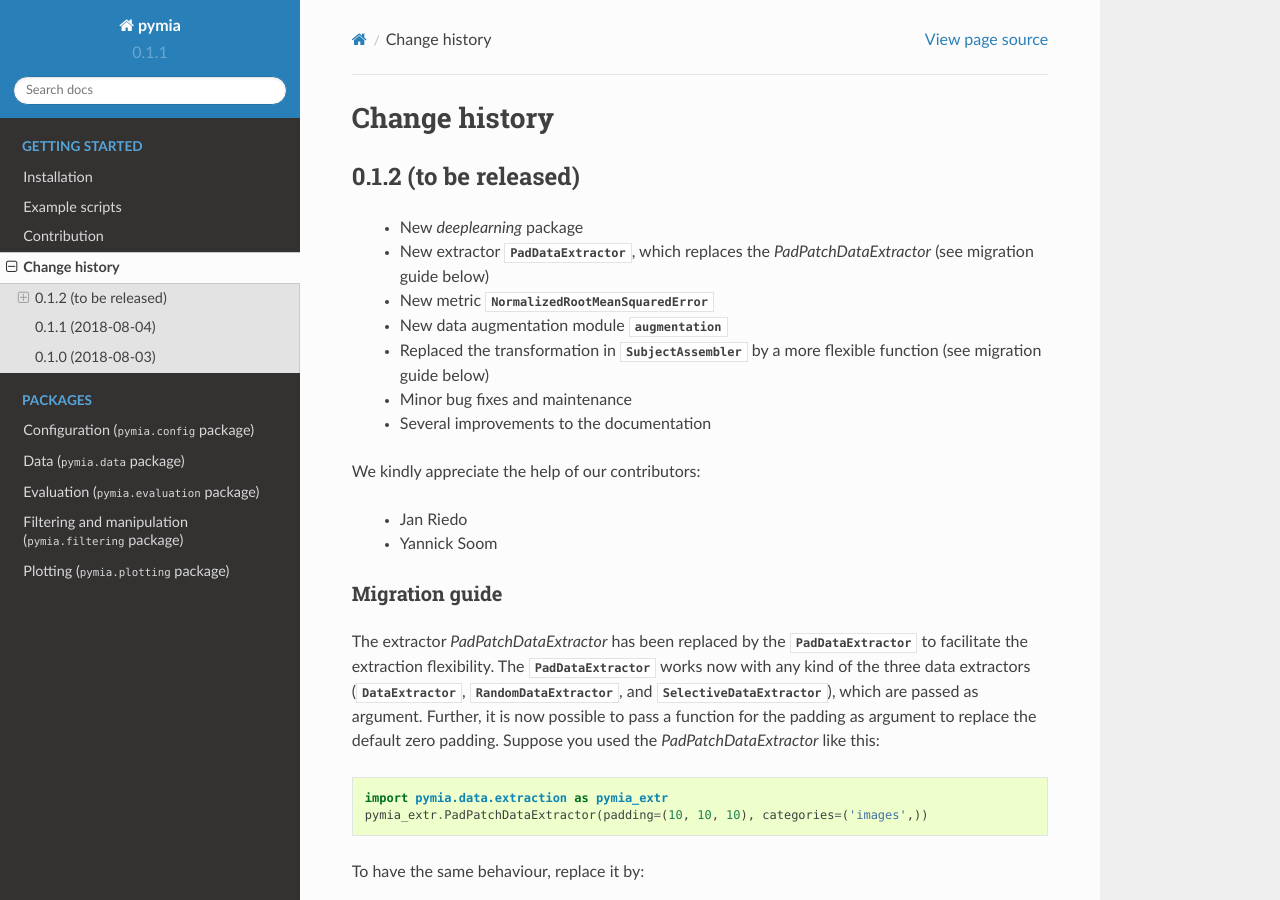
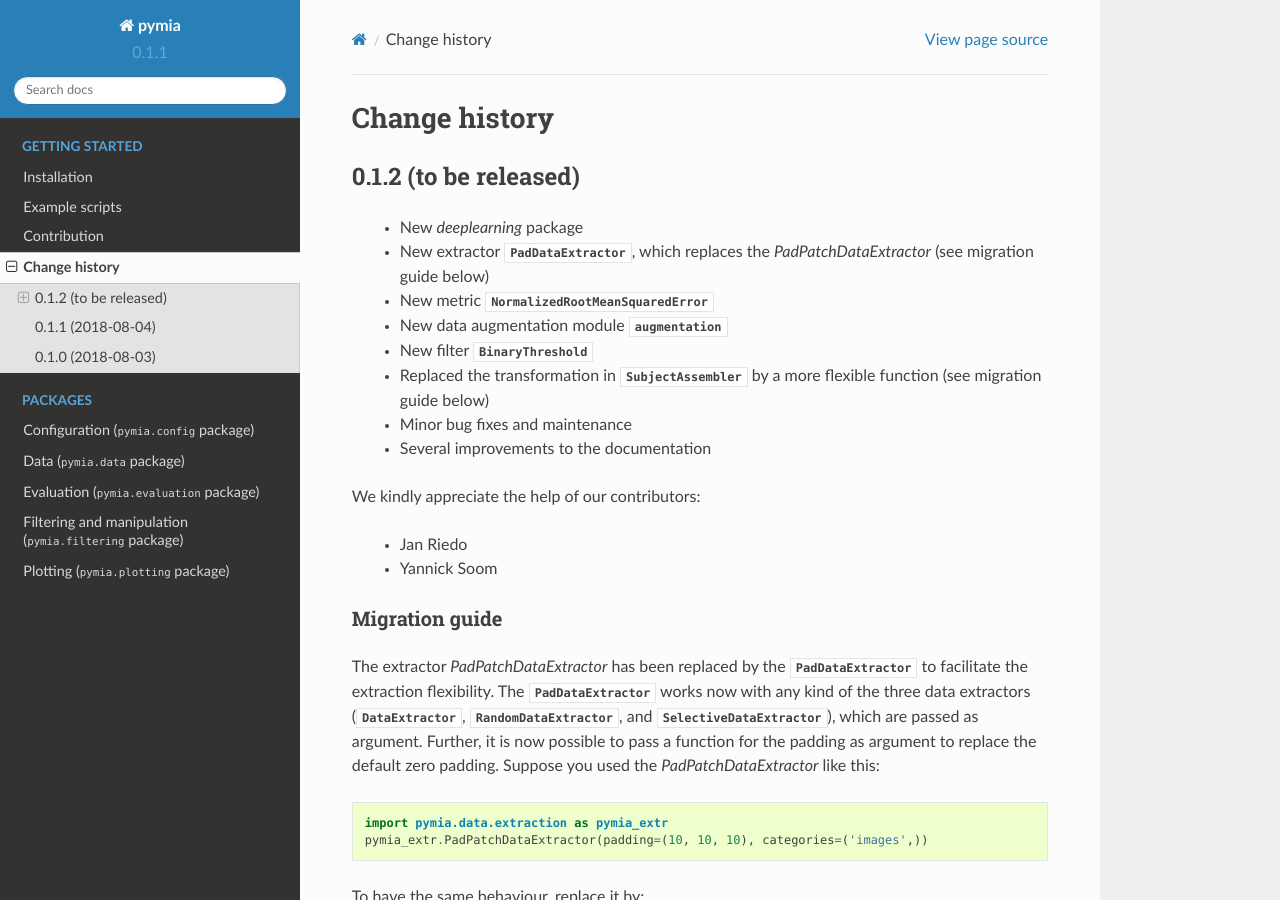
Before and after one commit to rundherum/pymia, a Sphinx documentation site: the page built from docs/history.rst, in a window 1280 px wide and 900 px high. Built offline with Sphinx 7.4.7 and the Read the Docs theme 2.0.0, drawn with Linux system fonts in a browser that asks for light colours; formulas are drawn with MathJax 3; cross-references to code outside the pages are shown as plain code.

Commit message:
docs(history): add binary threshold

```diff
--- a/docs/history.rst
+++ b/docs/history.rst
@@ -10,6 +10,7 @@ Change history
  * New extractor :py:class:`PadDataExtractor`, which replaces the `PadPatchDataExtractor` (see migration guide below)
  * New metric :py:class:`NormalizedRootMeanSquaredError`
  * New data augmentation module :py:mod:`augmentation`
+ * New filter :py:class:`BinaryThreshold`
  * Replaced the transformation in :py:mod:`SubjectAssembler` by a more flexible function (see migration guide below)
  * Minor bug fixes and maintenance
  * Several improvements to the documentation
```
